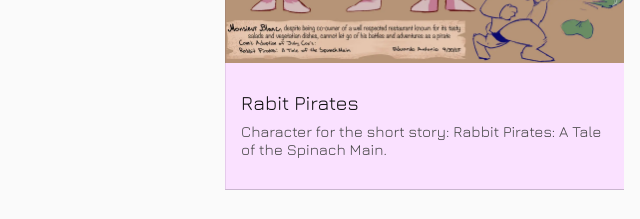
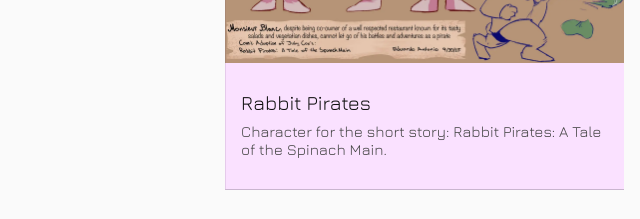
Before and after one commit to eantoniojuarez/eantoniojuarez, an Astro site: page / in a window 1280 px wide. Shown: the part 1355-1574 px from the top of the page, 640-1280 px from the left. Built offline with nearby package versions, Linux system fonts and the light colour scheme; Astro itself is replaced by a stand-in of ours.

Commit message:
typo fix

```diff
--- a/src/pages/index.astro
+++ b/src/pages/index.astro
@@ -66,7 +66,7 @@ const sections = [
         link: `projects/Hansa_the_Traveler`,
       },
       {
-        title: "Rabit Pirates",
+        title: "Rabbit Pirates",
         image: blanc.src,
         description: "Character for the short story: Rabbit Pirates: A Tale of the Spinach Main.",
         link: `projects/Spinach_Main`,
```
